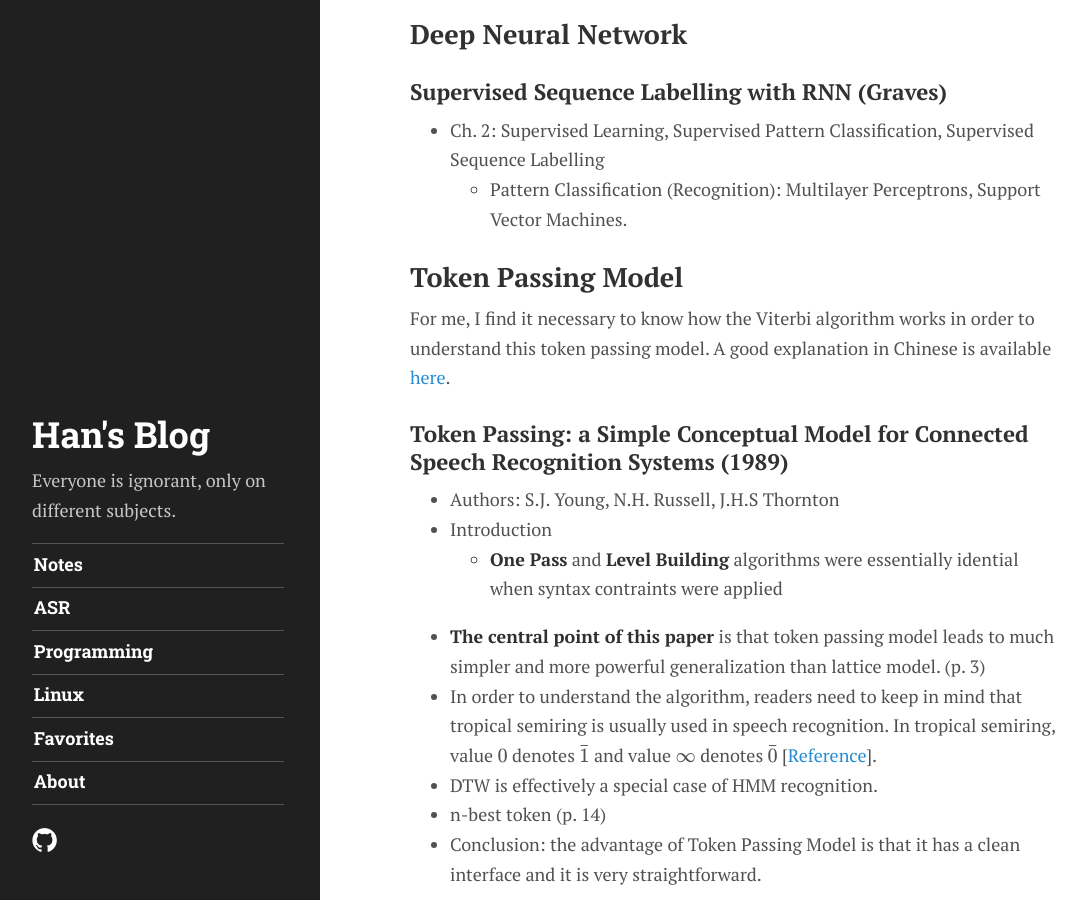
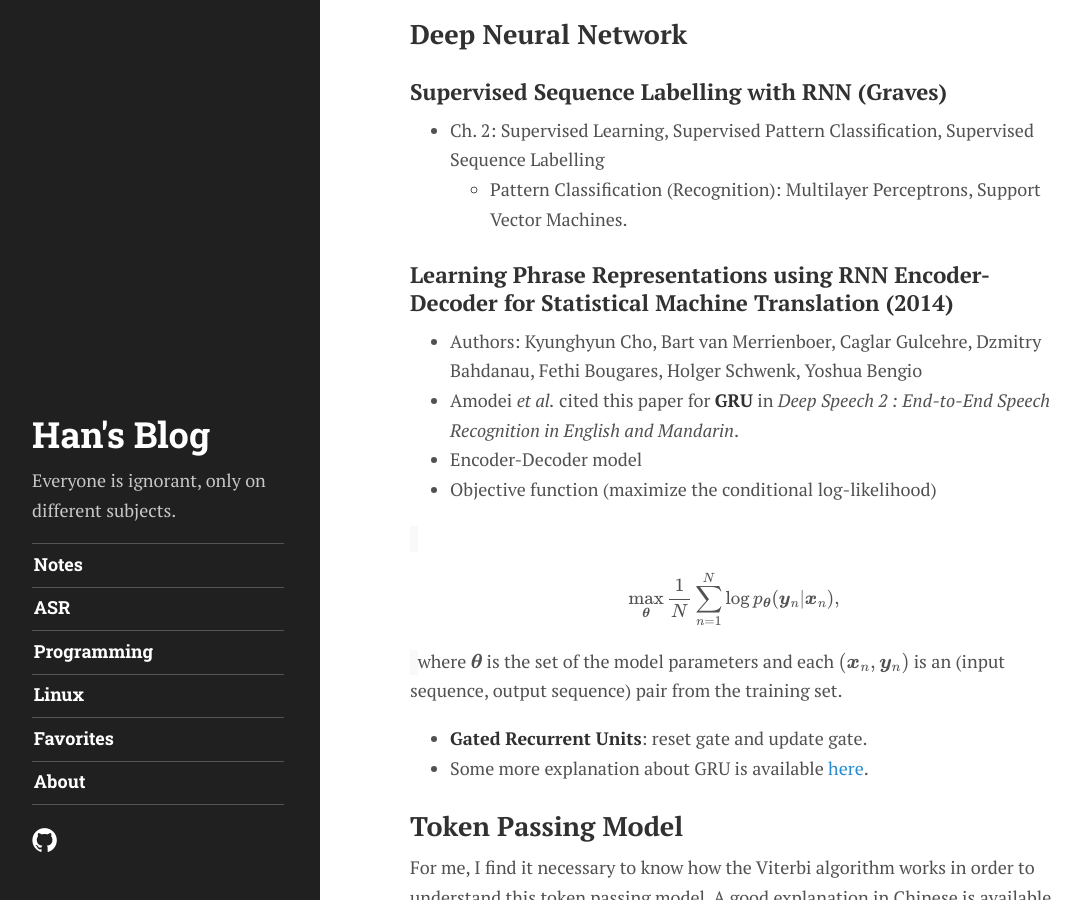
Before and after one commit to han-xie/han-xie.github.io, a Jekyll site: the page built from _posts/2020-03-12-literature-review.md, in a window 1280 px wide and 900 px high, scrolled down 230 px. Shown: the whole window, without its empty margins (4-1090 px from the left). Built offline with Jekyll 4.4.1, drawn with Linux system fonts in a browser that asks for light colours; some web fonts are replaced; formulas are drawn with MathJax 3; comment, search, counter and statistics services are not loaded.

Commit message:
[post] add GRU from SMT problem in literature review post

```diff
--- a/_posts/2020-03-12-literature-review.md
+++ b/_posts/2020-03-12-literature-review.md
@@ -10,6 +10,24 @@ tags: [asr]
 
 - Ch. 2: Supervised Learning, Supervised Pattern Classification, Supervised Sequence Labelling
   - Pattern Classification (Recognition): Multilayer Perceptrons, Support Vector Machines.
+
+### Learning Phrase Representations using RNN Encoder-Decoder for Statistical Machine Translation (2014)
+
+- Authors: Kyunghyun Cho, Bart van Merrienboer, Caglar Gulcehre, Dzmitry Bahdanau, Fethi Bougares, Holger Schwenk, Yoshua Bengio
+- Amodei *et al.* cited this paper for **GRU** in *Deep Speech 2 : End-to-End Speech Recognition in English and Mandarin*.
+- Encoder-Decoder model
+- Objective function (maximize the conditional log-likelihood)
+
+`$$
+\max_{\boldsymbol{\theta}} \frac{1}{N} \displaystyle\sum_{n=1}^{N}
+\log {p_{\boldsymbol{\theta}} (\boldsymbol{y}_n|\boldsymbol{x}_n)},
+$$`
+where $\boldsymbol{\theta}$ is the set of the model parameters and each
+$(\boldsymbol{x}_n, \boldsymbol{y}_n)$ is an (input sequence, output sequence)
+pair from the training set.
+
+- **Gated Recurrent Units**: reset gate and update gate.
+- Some more explanation about GRU is available [here](https://zhuanlan.zhihu.com/p/32481747).
 
 ## Token Passing Model
 
```
